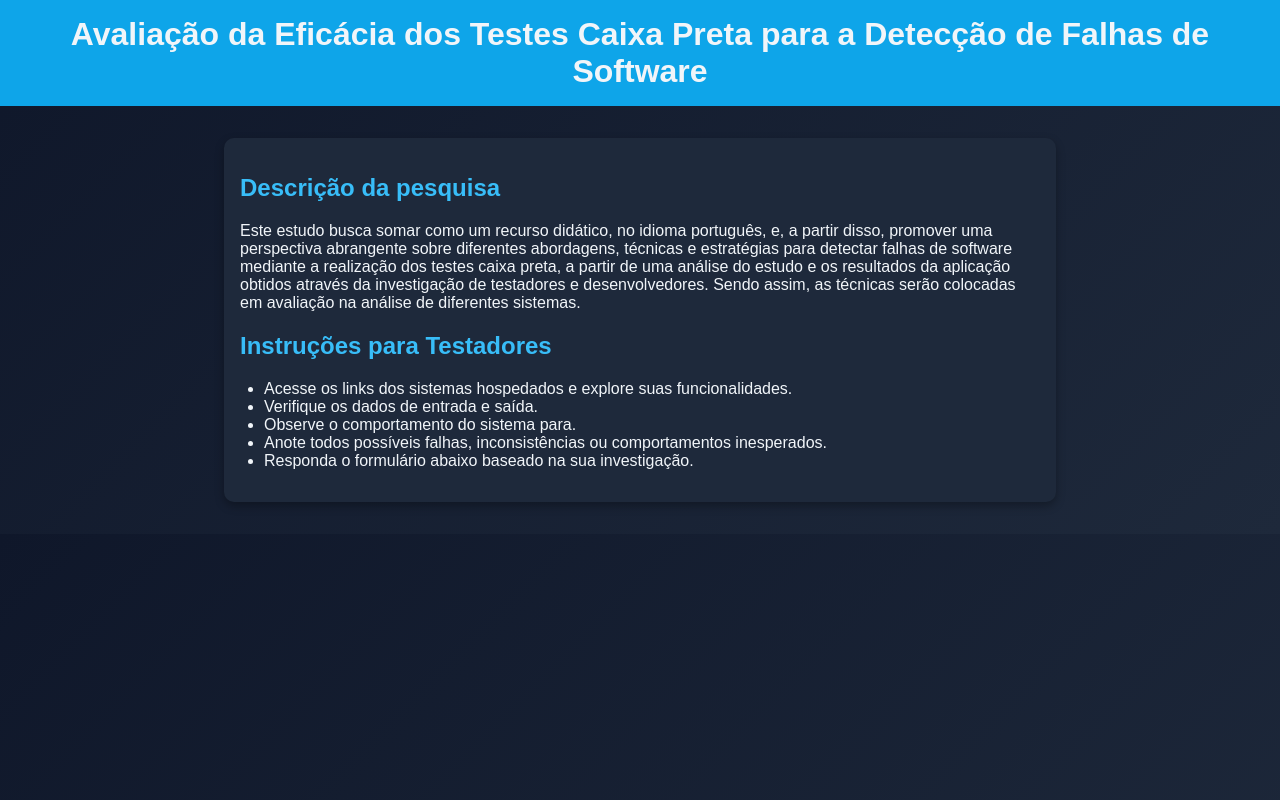
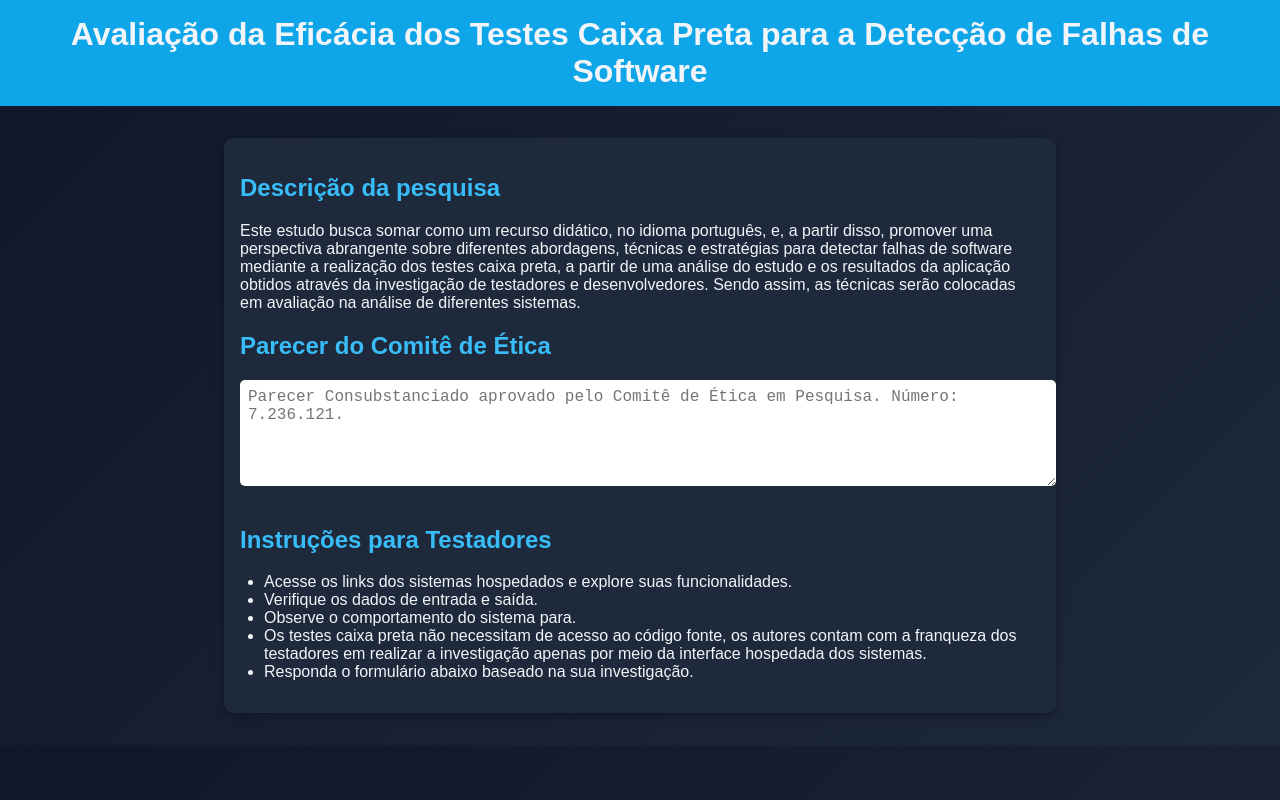
Before and after one commit to clarameira/BlackBoxTesters, a plain HTML site: page index.html in a window 1280 px wide. Drawn offline with Linux system fonts and the light colour scheme.

Commit message:
chore: edit

```diff
--- a/index.html
+++ b/index.html
@@ -76,12 +76,17 @@
         Este estudo busca somar como um recurso didático, no idioma português, e, a partir disso, promover uma perspectiva abrangente sobre diferentes abordagens, técnicas e estratégias para detectar falhas de software mediante a realização dos testes caixa preta, a partir de uma análise do estudo e os resultados da aplicação obtidos através da investigação de testadores e desenvolvedores. Sendo assim, as técnicas serão colocadas em avaliação na análise de diferentes sistemas.
     </p>
 
+    <div class="parecer-comite">
+        <h2>Parecer do Comitê de Ética</h2>
+        <textarea id="parecer" name="parecer" rows="5" placeholder="Parecer Consubstanciado aprovado pelo Comitê de Ética em Pesquisa. Número: 7.236.121."></textarea>
+      </div>
+
     <h2>Instruções para Testadores</h2>
     <ul>
       <li>Acesse os links dos sistemas hospedados e explore suas funcionalidades.</li>
       <li>Verifique os dados de entrada e saída.</li>
       <li>Observe o comportamento do sistema para.</li>
-      <li>Anote todos possíveis falhas, inconsistências ou comportamentos inesperados.</li>
+      <li>Os testes caixa preta não necessitam de acesso ao código fonte, os autores contam com a franqueza dos testadores em realizar a investigação apenas por meio da interface hospedada dos sistemas.</li>
       <li>Responda o formulário abaixo baseado na sua investigação.</li>
     </ul>
 </body>
```
